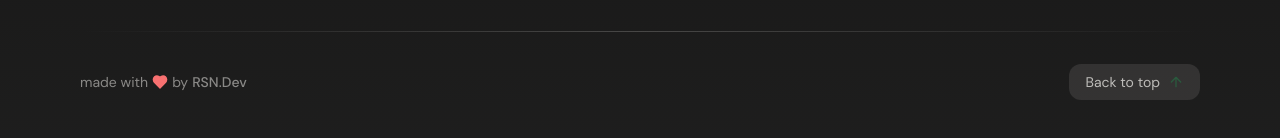
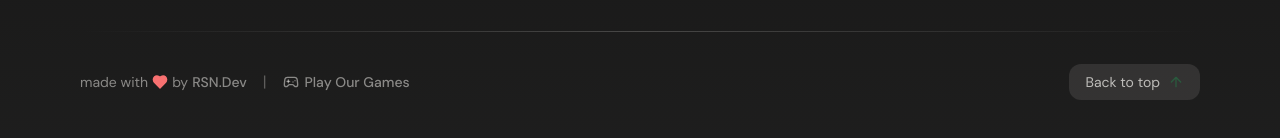
Before and after one commit to RSNDEVAlgeria/SquareCoffeePublicAccessPage, a React (Vite) app: page / in a window 1280 px wide. Shown: the part 5525-5663 px from the top of the page. Built offline with nearby package versions, Linux system fonts and the light colour scheme; no server answers.

Commit message:
game link

```diff
--- a/src/components/Footer.tsx
+++ b/src/components/Footer.tsx
@@ -1,7 +1,7 @@
 import logo from "@/assets/IMG-20260108-WA0004.jpg";
 import { useTranslation } from "react-i18next";
 import { motion } from "framer-motion";
-import { Coffee, Heart, ArrowUp, MapPin, Phone, Mail } from "lucide-react";
+import { Coffee, Heart, ArrowUp, MapPin, Phone, Mail, Gamepad2 } from "lucide-react";
 
 const Footer = () => {
   const { t } = useTranslation();
@@ -169,9 +169,21 @@ const Footer = () => {
 
         {/* Bottom Footer */}
         <div className="flex flex-col md:flex-row items-center justify-between gap-4">
-          <p className="text-sm text-primary-foreground/50 flex items-center gap-1">
-            made with <Heart className="w-4 h-4 text-red-400 fill-red-400" /> by <a href="https://rsndev.netlify.app" target="_blank" rel="noopener noreferrer" className="hover:text-primary transition-colors font-medium">RSN.Dev</a>
-          </p>
+          <div className="flex items-center gap-4">
+            <p className="text-sm text-primary-foreground/50 flex items-center gap-1">
+              made with <Heart className="w-4 h-4 text-red-400 fill-red-400" /> by <a href="https://rsndev.netlify.app" target="_blank" rel="noopener noreferrer" className="hover:text-primary transition-colors font-medium">RSN.Dev</a>
+            </p>
+            <span className="text-primary-foreground/30">|</span>
+            <a
+              href="https://game.squarecoffee.shop"
+              target="_blank"
+              rel="noopener noreferrer"
+              className="flex items-center gap-1.5 text-sm text-primary-foreground/50 hover:text-primary transition-colors font-medium group"
+            >
+              <Gamepad2 className="w-4 h-4 group-hover:rotate-12 transition-transform" />
+              {t("Play Our Games")}
+            </a>
+          </div>
 
           {/* Back to Top Button */}
           <motion.button
--- a/src/i18n/index.ts
+++ b/src/i18n/index.ts
@@ -55,7 +55,8 @@ const resources = {
        "Open": "Open",
        "24/7": "24/7",
        "Always here for your coffee needs, day and night": "Always here for your coffee needs, day and night",
-       "made with by rsn": "made with by rsn"
+       "made with by rsn": "made with by rsn",
+       "Play Our Games": "Play Our Games"
      }
   },
   ar: {
@@ -107,7 +108,8 @@ const resources = {
        "Open": "مفتوح",
        "24/7": "24/7",
        "Always here for your coffee needs, day and night": "دائماً هنا لحاجات قهوتك، ليلاً ونهاراً",
-       "made with by rsn": "صنع بـ rsn"
+       "made with by rsn": "صنع بـ rsn",
+       "Play Our Games": "العب ألعابنا"
      }
   },
   fr: {
@@ -159,7 +161,8 @@ const resources = {
        "Open": "Ouvert",
        "24/7": "24/7",
        "Always here for your coffee needs, day and night": "Toujours là pour vos besoins en café, jour et nuit",
-       "made with by rsn": "fait avec rsn"
+       "made with by rsn": "fait avec rsn",
+       "Play Our Games": "Jouez à Nos Jeux"
      }
   }
 };
```
